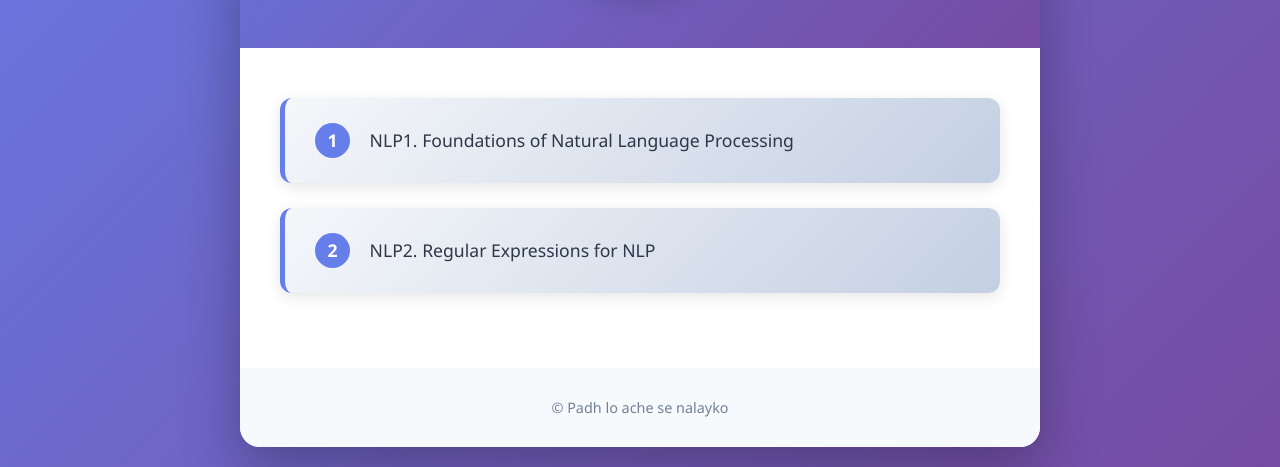
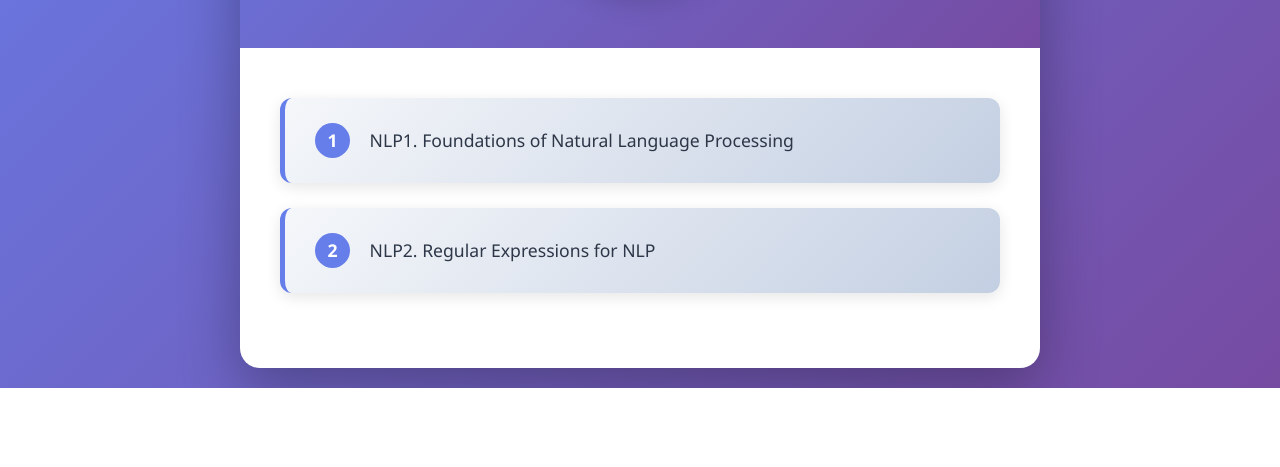
Before and after one commit to Naman-Agrawal19/NLP, a plain HTML site: page index.html in a window 1280 px wide. Shown: the part 424-891 px from the top of the page. After the commit the page ends 812 px from the top, so only its background shows below. Drawn offline with Linux system fonts and the light colour scheme.

Commit message:
index.html modified

```diff
--- a/index.html
+++ b/index.html
@@ -186,10 +186,6 @@
           </li>
         </ul>
       </main>
-
-      <footer>
-        <p>&copy; Padh lo ache se nalayko</p>
-      </footer>
     </div>
   </body>
 </html>
```
